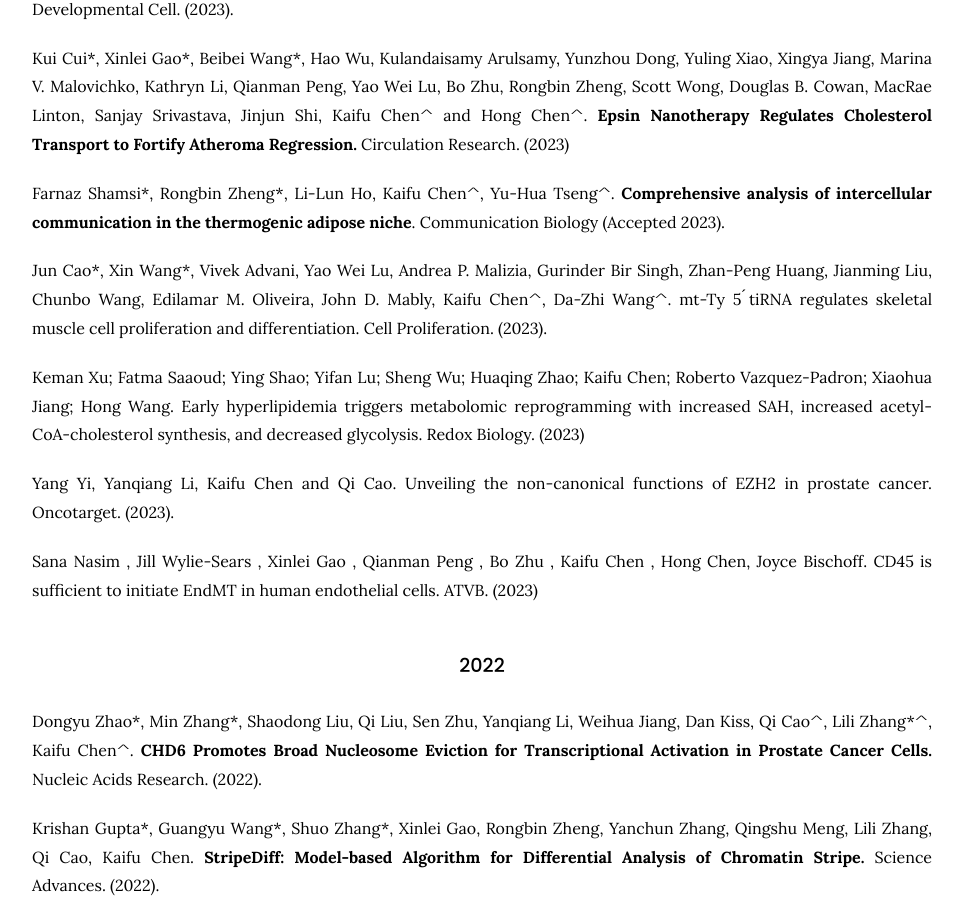
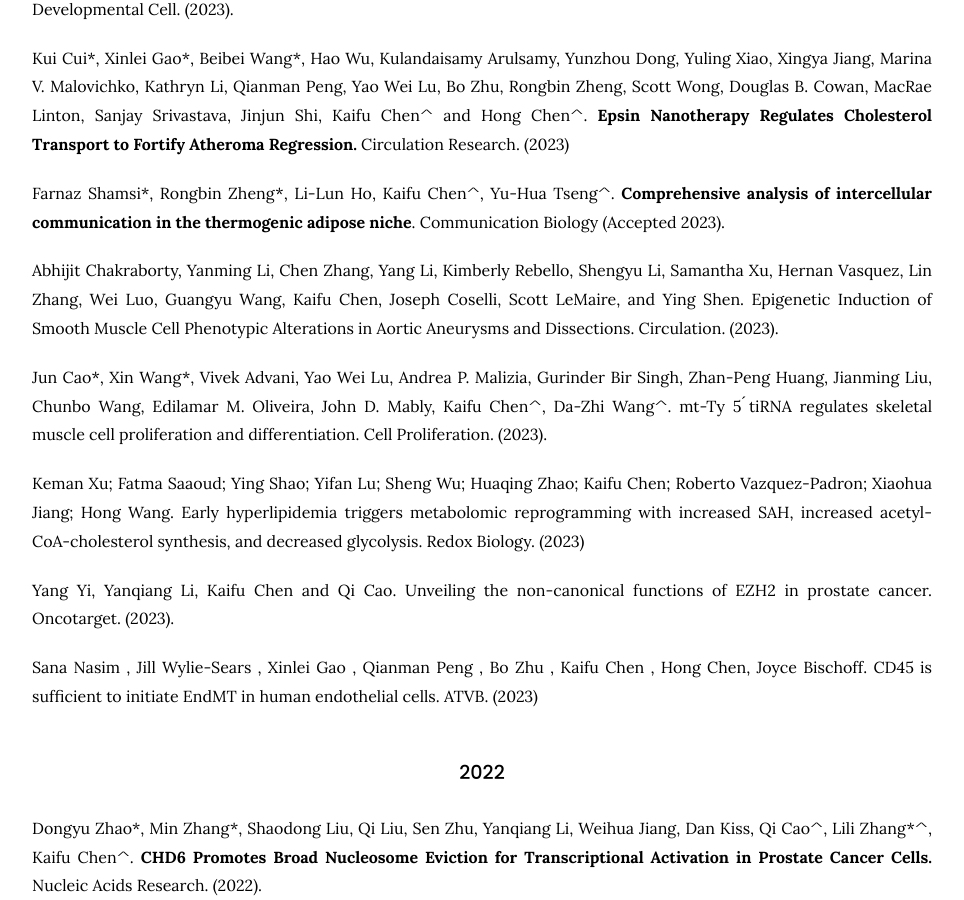
Before and after one commit to kaifuchenlab/kaifuchenlab.github.io, a Jekyll site: the page built from 3.publication/index.md, in a window 1280 px wide and 900 px high, scrolled down 960 px. Shown: the whole window, without its empty margins (158-1122 px from the left). Built offline with Jekyll 4.4.1, drawn with Linux system fonts in a browser that asks for light colours.

Commit message:
Update index.md

```diff
--- a/3.publication/index.md
+++ b/3.publication/index.md
@@ -30,6 +30,8 @@ Developmental Cell. (2023).
 Kui Cui\*,  Xinlei Gao\*,  Beibei Wang\*,  Hao Wu,  Kulandaisamy Arulsamy,  Yunzhou Dong,  Yuling Xiao,  Xingya Jiang,  Marina V. Malovichko, Kathryn Li,  Qianman Peng,  Yao Wei Lu,  Bo Zhu,  Rongbin Zheng,  Scott Wong,  Douglas B. Cowan,  MacRae Linton,  Sanjay Srivastava, Jinjun Shi,  Kaifu Chen^ and  Hong Chen^. **Epsin Nanotherapy Regulates Cholesterol Transport to Fortify Atheroma Regression.** Circulation Research. (2023)
 
 Farnaz Shamsi\*, Rongbin Zheng\*, Li-Lun Ho, Kaifu Chen^, Yu-Hua Tseng^. **Comprehensive analysis of intercellular communication in the thermogenic adipose niche**. Communication Biology (Accepted 2023).
+
+Abhijit Chakraborty, Yanming Li, Chen Zhang, Yang Li, Kimberly Rebello, Shengyu Li, Samantha Xu, Hernan Vasquez, Lin Zhang, Wei Luo, Guangyu Wang, Kaifu Chen, Joseph Coselli, Scott LeMaire, and Ying Shen. Epigenetic Induction of Smooth Muscle Cell Phenotypic Alterations in Aortic Aneurysms and Dissections. Circulation. (2023).
 
 Jun Cao\*, Xin Wang\*, Vivek Advani, Yao Wei Lu, Andrea P. Malizia, Gurinder Bir Singh, Zhan-Peng Huang, Jianming Liu, Chunbo Wang, Edilamar M. Oliveira, John D. Mably, Kaifu Chen^, Da-Zhi Wang^. mt-Ty 5 ́tiRNA regulates skeletal muscle cell proliferation and differentiation. Cell Proliferation. (2023).
 
```
